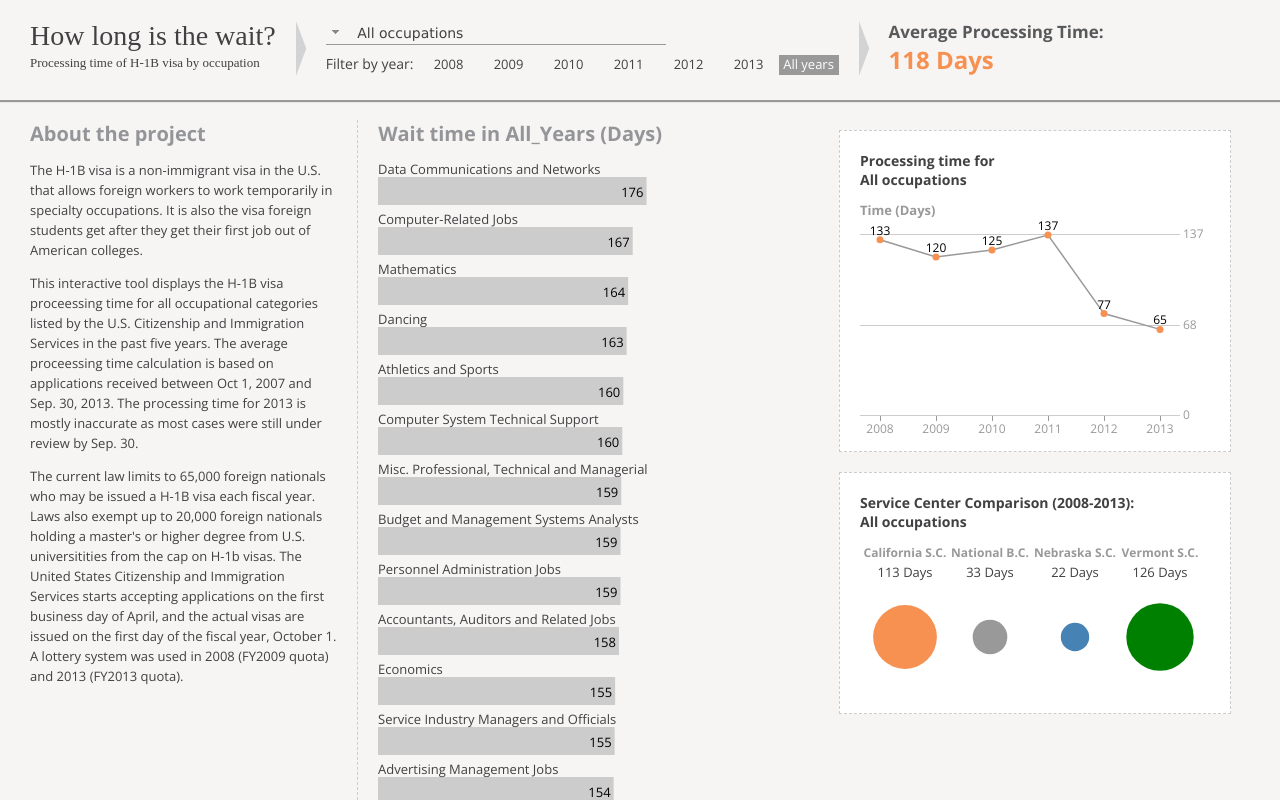
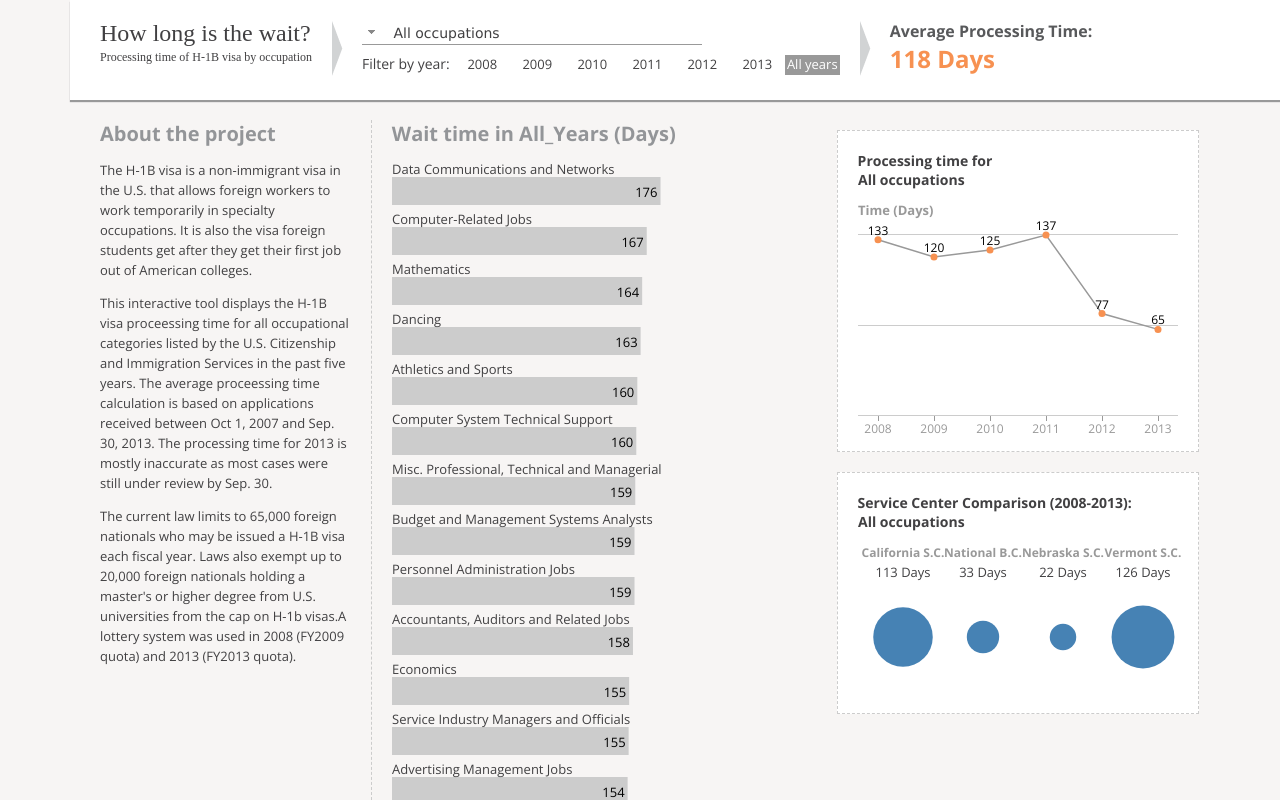
Before and after one commit to zhoyoyo/imm, a plain HTML site: page index.html in a window 1280 px wide. Shown: the top 800 px of the page. Drawn offline with nearby package versions, Linux system fonts and the light colour scheme; a web font is replaced by a local one.

Commit message:
small tweaks
colors, width and height

```diff
--- a/index.html
+++ b/index.html
@@ -16,6 +16,7 @@
     <title>Pocessing Time</title>
   </head>
   <body>
+  <div id='ctn'>
 
     <div id='header'>
       <div id='title'>
@@ -33,12 +34,11 @@
         Average Processing Time:
       </div>
     </div>
-
       <div id='about'>
         <h5>About the project</h5>
         <p>The H-1B visa is a non-immigrant visa in the U.S. that allows foreign workers to work temporarily in specialty occupations. It is also the visa foreign students get after they get their first job out of American colleges. </p>
         <p>This interactive tool displays the H-1B visa proceessing time for all occupational categories listed by the U.S. Citizenship and Immigration Services in the past five years. The average proceessing time calculation is based on applications received between Oct 1, 2007 and Sep. 30, 2013. The processing time for 2013 is mostly inaccurate as most cases were still under review by Sep. 30.</p>
-        <p>The current law limits to 65,000 foreign nationals who may be issued a H-1B visa each fiscal year. Laws also exempt up to 20,000 foreign nationals holding a master's or higher degree from U.S. universitities from the cap on H-1b visas. The United States Citizenship and Immigration Services starts accepting applications on the first business day of April, and the actual visas are issued on the first day of the fiscal year, October 1. A lottery system was used in 2008 (FY2009 quota) and 2013 (FY2013 quota).</p>
+          <p>The current law limits to 65,000 foreign nationals who may be issued a H-1B visa each fiscal year. Laws also exempt up to 20,000 foreign nationals holding a master's or higher degree from U.S. universities from the cap on H-1b visas.A lottery system was used in 2008 (FY2009 quota) and 2013 (FY2013 quota).</p>
       </div>
 
       <div id='barchart'><h5>Wait time in <span class='year-bar'></span> (Days)</h5></div>
@@ -49,6 +49,7 @@
       <div id='bubblechart'>
         <h4>Service Center Comparison (2008-2013): <span id='theocc'></span></h4>
       </div>
+    </div>
   </body>
 
 </html>
--- a/js/script.js
+++ b/js/script.js
@@ -71,8 +71,8 @@ d3.csv('./data.csv',function(csv_data) {
   console.log(dataOriginal);
 
 ///Draw bar graph
-  var svgbars = d3.select('#barchart').append('svg').attr('width','100%').attr('height','5450px');
-  var maxWidth = winW*36/100-40;
+  var svgbars = d3.select('#barchart').append('svg').attr('width','100%').attr('height','5440px');
+  var maxWidth = winW*35/100;
 
 
   var changeYear = function(thisyear) {
@@ -207,7 +207,7 @@ d3.csv('./data.csv',function(csv_data) {
 
 
   /// DRAW LINE CHART
-  var svglines = d3.select('#linechart').append('svg').attr('width','350px').attr('height','240px');
+  var svglines = d3.select('#linechart').append('svg').attr('width','100%').attr('height','240px');
   //add occupation name on the title
   var textsnap = d3.select('#theocc').append('svg').attr('width','450px').attr('height','25px')
     .append('text')
@@ -341,7 +341,7 @@ var textsnap2 = d3.selectAll('#theocc2').append('svg').attr('width','450px').att
     centerName
       .transition().duration(750)
       .attr('x',function(d,i) {
-        return 340/numberOfCenters*i+180/numberOfCenters;
+        return 320/numberOfCenters*i+180/numberOfCenters;
       })
       .text(function(d) {return d.key;});
     centerName
@@ -349,7 +349,7 @@ var textsnap2 = d3.selectAll('#theocc2').append('svg').attr('width','450px').att
       .append('text')
       .attr('class','center-name')
       .attr('x',function(d,i) {
-        return 340/numberOfCenters*i+180/numberOfCenters;
+        return 320/numberOfCenters*i+180/numberOfCenters;
       })
       .attr('y',20)
       .text(function(d) {return d.key;})
@@ -370,7 +370,7 @@ var textsnap2 = d3.selectAll('#theocc2').append('svg').attr('width','450px').att
     waitTime
       .transition().duration(750)
       .attr('x',function(d,i) {
-        return 340/numberOfCenters*i+180/numberOfCenters;
+        return 320/numberOfCenters*i+180/numberOfCenters;
       })
       .text(function(d) {return Math.round(d.average)+' Days';});
     waitTime
@@ -378,7 +378,7 @@ var textsnap2 = d3.selectAll('#theocc2').append('svg').attr('width','450px').att
       .append('text')
       .attr('class','center-ptime')
       .attr('x',function(d,i) {
-        return 340/numberOfCenters*i+180/numberOfCenters;
+        return 320/numberOfCenters*i+180/numberOfCenters;
       })
       .attr('y',40)
       .text(function(d) {return Math.round(d.average)+' Days';})
@@ -397,38 +397,34 @@ var textsnap2 = d3.selectAll('#theocc2').append('svg').attr('width','450px').att
     bubbles
       .transition().duration(750)
       .attr('cx',function(d,i) {
-        return 340/numberOfCenters*i+180/numberOfCenters;
+        return 320/numberOfCenters*i+180/numberOfCenters;
       })
       .attr('r',function(d) {
-        if (numberOfCenters == 2) {return Math.sqrt(d.average)*4;}
-        else if (numberOfCenters == 3) {return Math.sqrt(d.average)*4;}
-        else {return 3*Math.sqrt(d.average);}
+        if (numberOfCenters == 2) {return Math.sqrt(d.average)*3.5;}
+        else if (numberOfCenters == 3) {return Math.sqrt(d.average)*3.5;}
+        else {return 2.8*Math.sqrt(d.average);}
       })
-      .style('fill',function(d) {
+      .style('fill','steelblue'
+       /* function(d) {
         if (d.key=='California S.C.') {return '#F79151';}
         else if (d.key=='Vermont S.C.') {return 'green';}
         else if (d.key=='Nebraska S.C.') {return 'steelblue';}
         else {return '#999999';}
-      });
+      }*/);
     bubbles
       .enter()
       .append('circle')
       .attr('class','center')
       .attr('cx',function(d,i) {
-        return 340/numberOfCenters*i+180/numberOfCenters;
+        return 320/numberOfCenters*i+180/numberOfCenters;
       })
       .attr('cy',100)
       .attr('r',function(d) {
-        if (numberOfCenters == 2) {return Math.sqrt(d.average)*4;}
-        else if (numberOfCenters == 3) {return Math.sqrt(d.average)*4;}
-        else {return 3*Math.sqrt(d.average);}
+        if (numberOfCenters == 2) {return Math.sqrt(d.average)*3.5;}
+        else if (numberOfCenters == 3) {return Math.sqrt(d.average)*3.5;}
+        else {return 2.8*Math.sqrt(d.average);}
       })
-      .style('fill',function(d) {
-        if (d.key=='California S.C.') {return '#F79151';}
-        else if (d.key=='Vermont S.C.') {return 'green';}
-        else if (d.key=='Nebraska S.C.') {return 'steelblue';}
-        else {return '#999999';}
-      })
+      .style('fill','steelblue')
       .style('fill-opacity',1);
 
     bubbles
@@ -482,7 +478,7 @@ var textsnap2 = d3.selectAll('#theocc2').append('svg').attr('width','450px').att
     .selectAll('div')
     .data(allyears)
     .enter().append('div')
-    .style({'width':'60px','height':'20px','display':'inline-block','cursor':'pointer'})
+    .style({'width':'55px','height':'20px','display':'inline-block','cursor':'pointer'})
     .attr('class',function(d) {return 'year '+d; })
     .text(function(d) {
       return d == 'All_Years'? "All years" : d;
@@ -490,13 +486,13 @@ var textsnap2 = d3.selectAll('#theocc2').append('svg').attr('width','450px').att
     .style('font-size','13px')
     .style('color','#414042')
     .style('background',function(d) {
-      return d == settings.startingYear ? '#999' : "#F7F5F4";
+      return d == settings.startingYear ? '#999' : "#ffffff";
     })
     .style('color',function(d) {
       return d== settings.startingYear ? 'white' : '#414042';
     })
     .on('click',function(d) {
-      d3.selectAll('.year').style('background','#F7F5F4');
+      d3.selectAll('.year').style('background','#ffffff');
       d3.selectAll('.year').style('color','#414042');
       d3.select(this).style('background','#999');
       d3.select(this).style('color','white');
--- a/style.css
+++ b/style.css
@@ -11,6 +11,13 @@ body,html {
   margin-top:10px;
 }
 
+
+#ctn {
+  width:100%;
+  max-width:1140px;
+  margin:0 auto;
+}
+
 #header {
   width:100%;
   background:#fff;
@@ -21,11 +28,11 @@ body,html {
   z-index:9990;
   position:fixed;
   height:60px;
-  background:#F7F5F4;
+/*  background:#F7F5F4;*/
 }
 
 #about {
-  width:24%;
+  width:22%;
   float:left;
   margin-top:120px;
   padding-left:30px;
@@ -43,7 +50,7 @@ body,html {
 
 #barchart {
   padding-left:20px;
-  width:36%;
+  width:35%;
   overflow:scroll;
   float:left;
   margin-top:100px;
@@ -57,12 +64,13 @@ body,html {
   color:#414042;
   border:1px dashed #ccc;
   position:relative;
-  float:left;
+  float:right;
   height:280px;
-  width:350px;
+  width:320px;
   margin-top:130px;
+  margin-right: 1%;
   z-index:1;
-  background-color:white;
+  background-color:#FFF;
   padding:20px;
 }
 
@@ -71,13 +79,14 @@ body,html {
   color:#414042;
   margin-top:20px;
   position:relative;
-  float:left;
+  float:right;
   height:200px;
-  width:350px;
+  width:320px;
   z-index:1;
-  background-color:white;
+  background-color:#FFF;
   border:1px dashed #ccc;
   padding:20px;
+  margin-right: 1%;
 }
 
 
@@ -107,7 +116,7 @@ text.theocc {
 }
 
 h1 {
-  font-size:28px;
+  font-size:24px;
   margin:0;
   padding:0;
   font-family:'Droid Serif', serif;
@@ -116,7 +125,7 @@ h1 {
 }
 
 h3 {
-  font-size:13px;
+  font-size:12px;
   margin:0;
   padding:0;
   font-family:'Droid Serif', serif;
@@ -158,7 +167,7 @@ h5 {
 #big-display {
   color:#58595B;
   font-weight:700;
-  font-size:17px;
+  font-size:16px;
 }
 
 #big-display .ptime {
```
Lines whose indentation alone changed are shown as unchanged.
